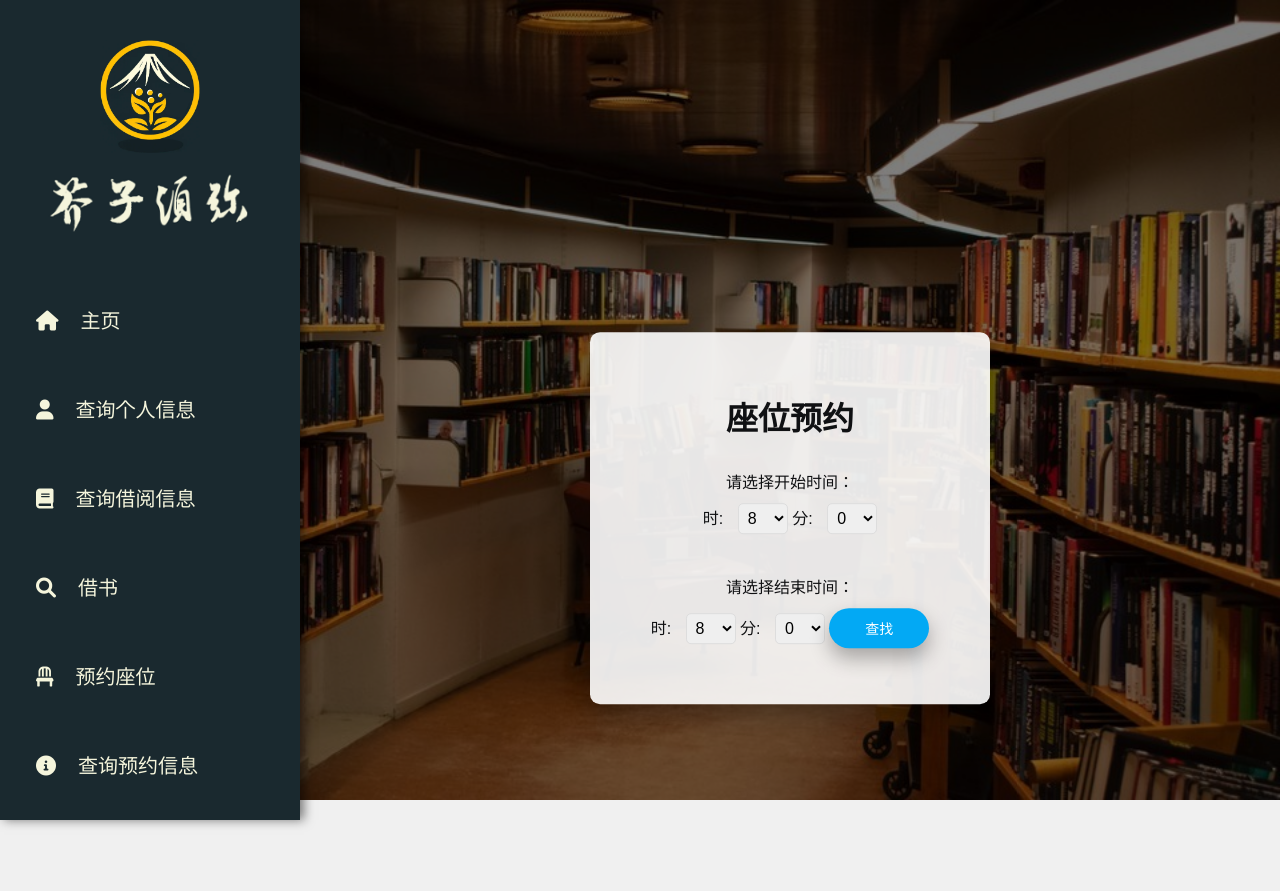
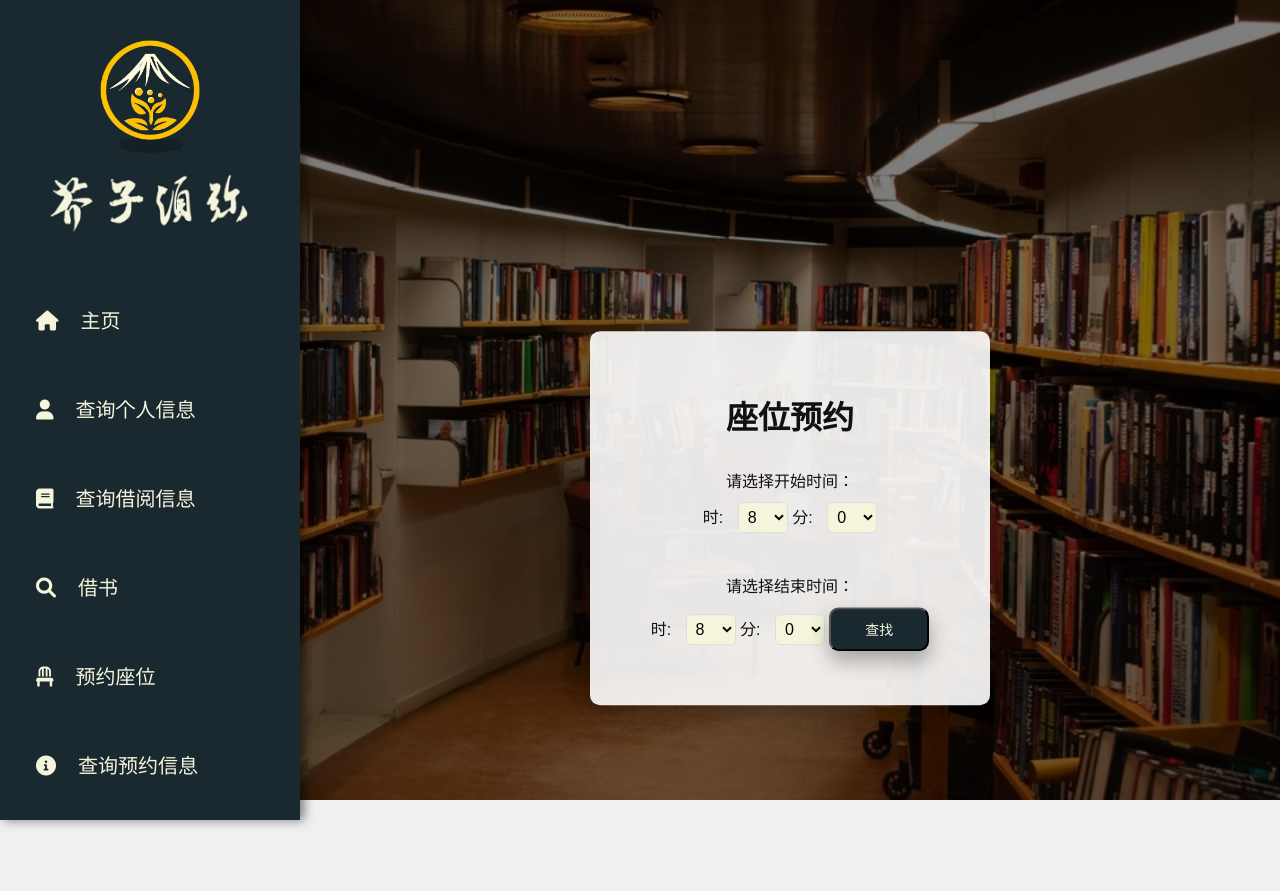
Before and after one commit to 00nauy/DBMS, a Flask app: page /reserve in a window 1280 px wide. Shown: the top 891 px of the page. Run offline with Flask 3, Linux system fonts and the light colour scheme; the visitor is signed in with stand-in values (Sample User, id 1); data that the repository does not hold is empty.

Commit message:
微调seats的css样式

```diff
--- a/static/css/seats.css
+++ b/static/css/seats.css
@@ -38,6 +38,7 @@ body {
 }
 
 .reservation-container select {
+    background-color: #F5F5DC;
     margin-bottom: 20px;
     padding: 5px;
     font-size: 16px;
@@ -46,13 +47,12 @@ body {
 }
 
 .reservation-container input[type="submit"] {
-    border: none;
     outline: none;
-    color: #fff;
-    background: #03a9f4;
+    color: #F5F5DC;
+    background: #1A292F;
     padding: 10px 20px;
     cursor: pointer;
-    border-radius: 20px;
+    border-radius: 10px;
     width: 100px;
     font-size: 14px;
     transition: all 0.3s ease;
@@ -60,6 +60,7 @@ body {
 }
 
 .reservation-container input[type="submit"]:hover {
+    background: #34515E;
     transform: translateY(-5px);
     box-shadow: 0 15px 25px rgba(0, 0, 0, 0.5);
 }
```
Also changed, not shown: templates/seats.html (indentation only).
